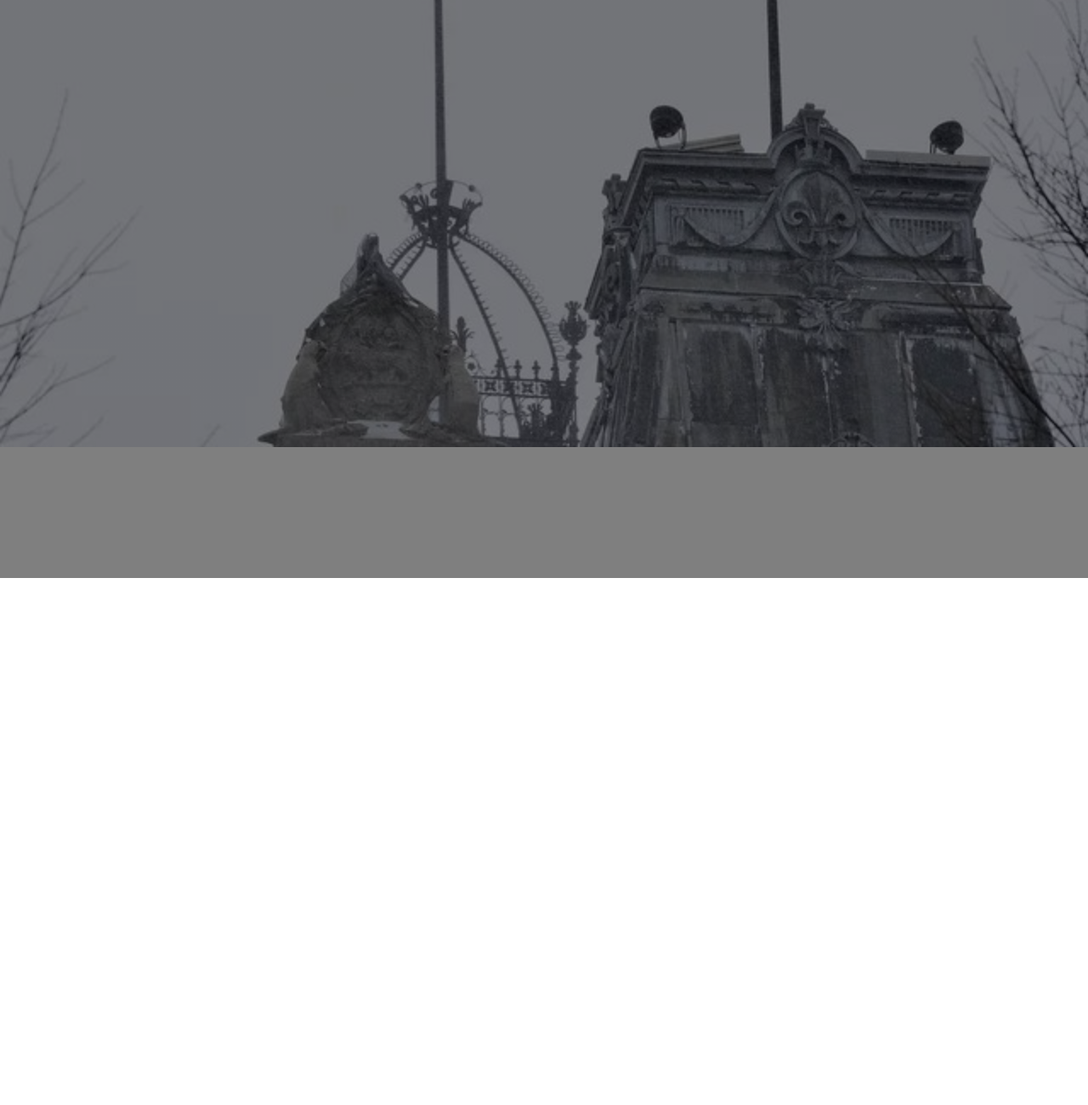
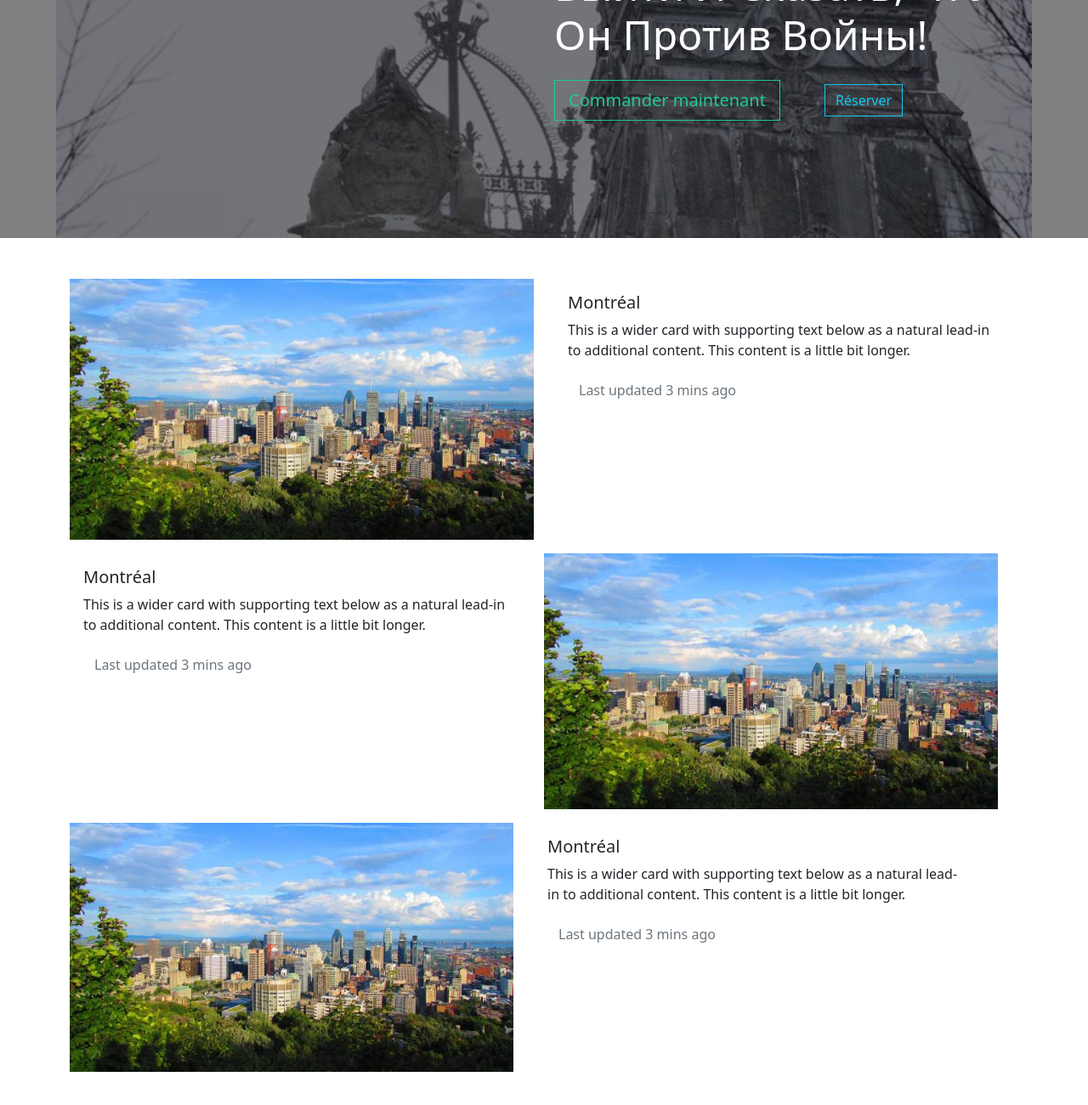
Before and after one commit to Emile-Massumov/recet-bootstrap5, a plain HTML site: page index.html in a window 1280 px wide. Shown: the part 520-1820 px from the top of the page at 85% size. Before the commit the page ends 1200 px from the top, so only its background shows below. Drawn offline with nearby package versions, Linux system fonts and the light colour scheme.

Commit message:
added new section with image

```diff
--- a/css/main.css
+++ b/css/main.css
@@ -6,6 +6,7 @@
     font-family: 'Ubuntu Mono', serif;
     background-color: rgba(0, 0, 0, 0.55);
     box-shadow: 1px 1px 3px rgba(255, 255, 255, 0.54);
+    z-index: 99;
 }
 
 .btn-order {
@@ -35,6 +36,12 @@
 .banner {
     background: linear-gradient(rgba(0,0,0,0.5), rgba(0,0,0,0.5)), url(../img/main-pic.jpg)
     center center fixed no-repeat;
-    height: 1200px;
+    height:800px;
     background-size: contain;
 }
+
+.banner .banner-desc {
+    font-size: 48px;
+    color: #fff;
+    font-weight: 400;
+}
--- a/index.html
+++ b/index.html
@@ -40,21 +40,77 @@
     </div>
   </nav>
 
-  <section class="banner pt-5">
-    <div class="container">
+  <section class="banner d-flex justify-content-center  align-items-center pt-5">
+    <div class="container my-5 py-5">
       <div class="row">
         <div class="col-md-6"></div>
         <div class="col-md-6">
-          <h1>Magnam dolores commodi suscipit <br>Magnam dolores commodi suscipit.</h1>
+          <h1 class="text-capitalize py-3 redressed banner-desc">Любой, кто еще остается человеком, должен не плакать сегодня,<br>
+             не бояться, а просто выйти и сказать, что он против войны!</h1>
         <p>
-          <button class="btn btn-order rounded-0">Commander maintenant</button>
+          <button class="btn btn-order rounded-0 btn-lg me-5">Commander maintenant</button>
           <button class="btn btn-outline-info rounded-0">Réserver</button>
         </p>
         </div>
       </div>
     </div>
+</section>
+<section class="available py-5">
+  <div class="container">
+    <div class="row">
+      <div class="card mb-3 border-0 rounded-0">
+        <div class="row">
+          <div class="col-md-6">
+            <img src="./img/mtl.jpg" class="img-fluid" alt="Montréal"/>
+          </div>
+          <div class="col-md-6">
+            <div class="card-body">
+              <h5 class="card-title">Montréal</h5>
+              <p class="card-text">This is a wider card with supporting text below as a natural lead-in to additional content. This content is a little bit longer.</p>
+              <p class="card-text"><a href="#" class="text-muted btn">Last updated 3 mins ago</a></p>
+            </div>
+          </div>
+          </div>
+          </div>
+          <div class="row">
+            <div class="card mb-3 border-0 rounded-0">
+              <div class="row">
 
-  </section>
+                <div class="col-md-6">
+                  <div class="card-body">
+                    <h5 class="card-title">Montréal</h5>
+                    <p class="card-text">This is a wider card with supporting text below as a natural lead-in to additional content. This content is a little bit longer.</p>
+                    <p class="card-text"><a href="#" class="text-muted btn">Last updated 3 mins ago</a></p>
+                  </div>
+                </div>
+                <div class="col-md-6">
+                  <img src="./img/mtl.jpg" class="img-fluid" alt="Montréal"/>
+                </div>
+                </div>
+                </div>
+                <div class="row">
+                  <div class="card mb-3 border-0 rounded-0">
+                    <div class="row">
+                      <div class="col-md-6">
+                        <img src="./img/mtl.jpg" class="img-fluid" alt="Montréal"/>
+                      </div>
+                      <div class="col-md-6">
+                        <div class="card-body">
+                          <h5 class="card-title">Montréal</h5>
+                          <p class="card-text">This is a wider card with supporting text below as a natural lead-in to additional content. This content is a little bit longer.</p>
+                          <p class="card-text"><a href="#" class="text-muted btn">Last updated 3 mins ago</a></p>
+                        </div>
+                      </div>
+                      </div>
+                      </div>
+
+
+         </div>
+      </div>
+    </section>
+
+
+
 
 
 
```
Also changed, not shown: img/mtl.jpg (added).
